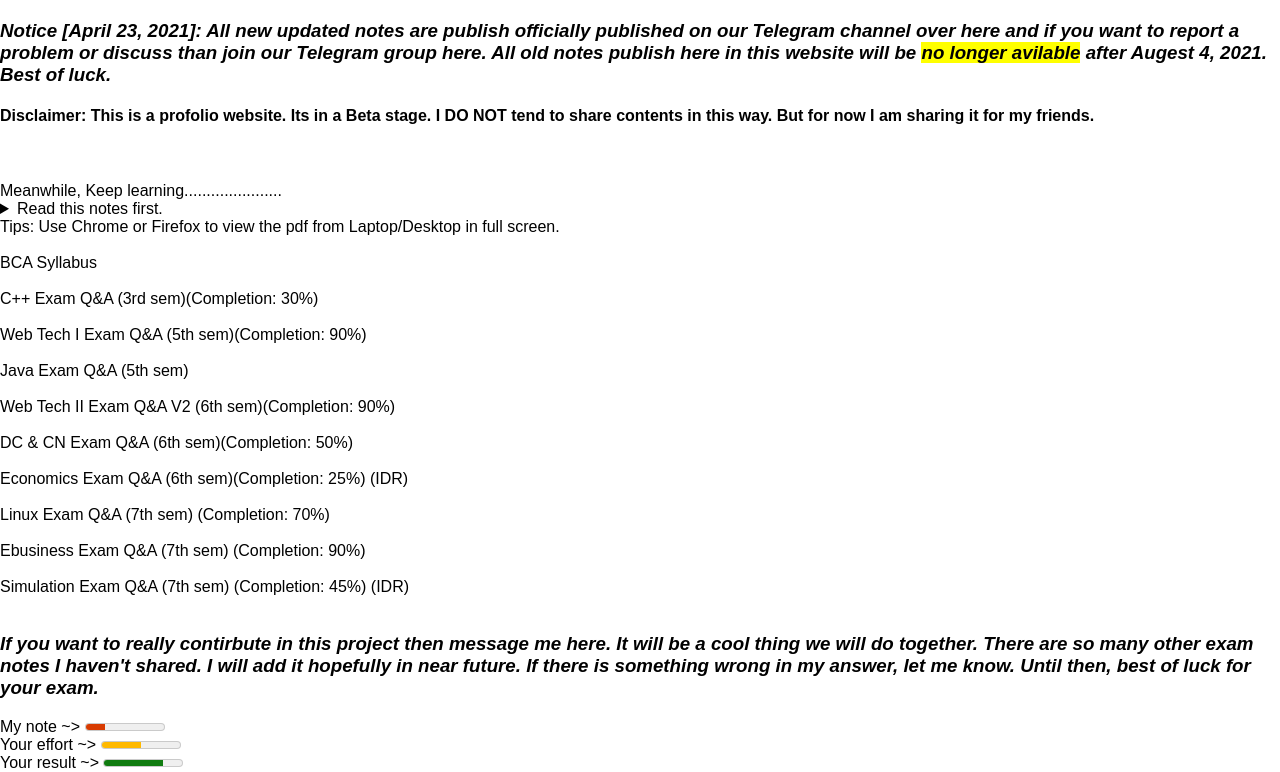
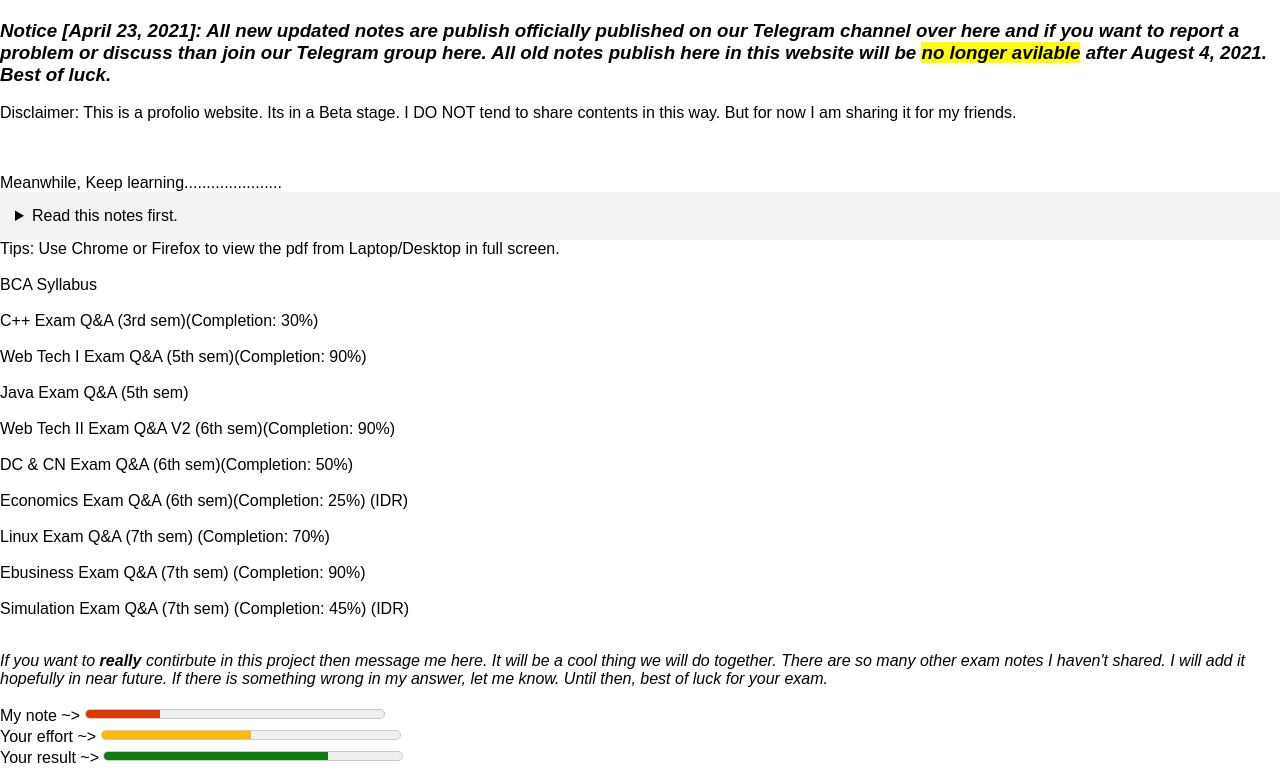
Before and after one commit to PranavBhattarai/Pranav.github.io, a plain HTML site: page index.html in a window 1280 px wide. Shown: the part 363-1135 px from the top of the page. Drawn offline with Linux system fonts and the light colour scheme.

Commit message:
touchups

```diff
--- a/index.html
+++ b/index.html
@@ -21,17 +21,16 @@
 
 		<header>
 			<img src="logo.png" class="logo">
+
+			<h3><i> Notice [April 23, 2021]: All new updated notes are publish officially published on our Telegram channel over <a href ="https://t.me/BCA_PokharaUniversity_Exam">here</a> and if you want to report a problem or discuss than join our Telegram group <a href="https://t.me/BCA_PokharaUniversity">here</a>. All old notes publish here in this website will be <mark>no longer avilable</mark> after Augest 4, 2021. Best of luck.</i></h3>
+
 		</header>
 
 		<main>
 
-		<h3><i> Notice [April 23, 2021]: All new updated notes are publish officially published on our Telegram channel over <a href ="https://t.me/BCA_PokharaUniversity_Exam">here</a> and if you want to report a problem or discuss than join our Telegram group <a href="https://t.me/BCA_PokharaUniversity">here</a>. All old notes publish here in this website will be <mark>no longer avilable</mark> after Augest 4, 2021. Best of luck.
-		</i></h3>
-
-
-		<h4>
+		<p>
 			Disclaimer: This is a profolio website. Its in a Beta stage. I DO NOT tend to share contents in this way. But for now I am sharing it for my friends.
-		</h4>
+		</p>
 			<br><br>
 			Meanwhile, Keep learning......................
 			<br>
@@ -55,6 +54,7 @@
 			</p>
 			</details>
 		</div>
+
 		Tips: Use Chrome or Firefox to view the pdf from Laptop/Desktop in full screen. <br><br>
 		<a href ="Syllabus.pdf"> BCA Syllabus</a> <br><br>
 		<a href ="/Notes/3rd sem/C++ 3rd sem.pdf" > C++ Exam Q&A (3rd sem)(Completion: 30%)</a><br><br>
@@ -67,12 +67,11 @@
 		<a href ="/Notes/7th sem/Ebusiness 7th sem.pdf"> Ebusiness Exam Q&A (7th sem) (Completion: 90%)</a><br><br>
 		<a href ="/Notes/7th sem/Simulation 7th sem.pdf"> Simulation Exam Q&A (7th sem) (Completion: 45%) (IDR)</a><br><br>
 
-		<h3><i> If you want to <b> really </b> contirbute in this project then message me <a href = "https://t.me/opentrack"> here</a>.
-			It will be a cool thing we will do together. There are so many other exam notes I haven't shared. I will add it hopefully in near future. If there is something wrong in my answer, let me know. Until then, best of luck for your exam. </i>
-		</h3>
+		<p><i> If you want to <b> really </b> contirbute in this project then message me <a href = "https://t.me/opentrack"> here</a>.
+			It will be a cool thing we will do together. There are so many other exam notes I haven't shared. I will add it hopefully in near future. If there is something wrong in my answer, let me know. Until then, best of luck for your exam.
+		</i></p>
 
 	</ol>
-
         <label for='value1'>My note ~> </label>
 		<meter id='value1' min="0" max="100" low="30" high="60" optimum="75" value="25"></meter><br>
 
--- a/styles.css
+++ b/styles.css
@@ -36,7 +36,7 @@ a {
   height: 100%;
 }
 
-/* summary {
+summary {
     background: #f2f2f2;
     cursor: pointer;
     padding: 15px;
@@ -45,4 +45,4 @@ a {
 meter{
     width: 300px;
     height: 20px;
-} */
+}
```
Lines whose indentation alone changed are shown as unchanged.
